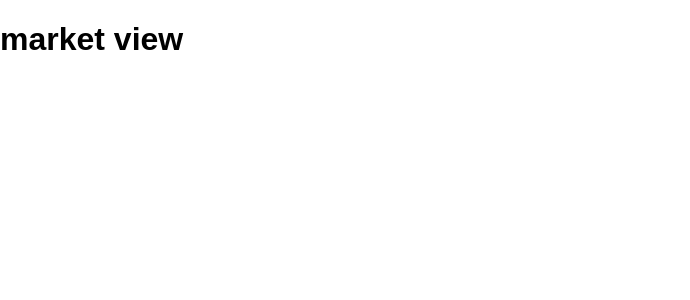
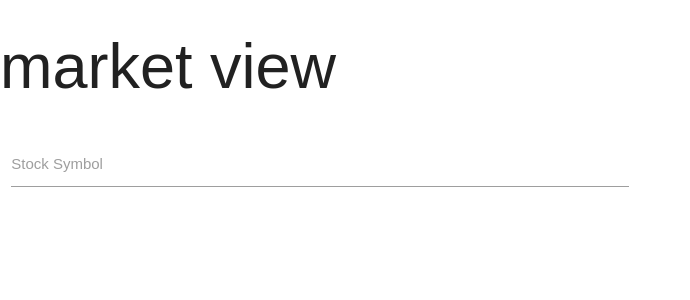
Before and after one commit to nathandpeterson/market-watch, a React (Create React App) app: page / in a window 1280 px wide. Shown: the top 300 px of the page, without its empty margins (0-690 px from the left). Built offline with nearby package versions, Linux system fonts and the light colour scheme.

Commit message:
add input form

```diff
--- a/public/index.html
+++ b/public/index.html
@@ -4,37 +4,18 @@
     <meta charset="utf-8">
     <meta name="viewport" content="width=device-width, initial-scale=1, shrink-to-fit=no">
     <meta name="theme-color" content="#000000">
-    <!--
-      manifest.json provides metadata used when your web app is added to the
-      homescreen on Android. See https://developers.google.com/web/fundamentals/engage-and-retain/web-app-manifest/
-    -->
     <link rel="manifest" href="%PUBLIC_URL%/manifest.json">
     <link rel="shortcut icon" href="%PUBLIC_URL%/favicon.ico">
-    <!--
-      Notice the use of %PUBLIC_URL% in the tags above.
-      It will be replaced with the URL of the `public` folder during the build.
-      Only files inside the `public` folder can be referenced from the HTML.
-
-      Unlike "/favicon.ico" or "favicon.ico", "%PUBLIC_URL%/favicon.ico" will
-      work correctly both with client-side routing and a non-root public URL.
-      Learn how to configure a non-root public URL by running `npm run build`.
-    -->
-    <title>React App</title>
+    <link href="https://fonts.googleapis.com/icon?family=Material+Icons" rel="stylesheet">
+    <link rel="stylesheet" href="https://cdnjs.cloudflare.com/ajax/libs/materialize/0.100.2/css/materialize.css">
+    <link rel="stylesheet" href="https://cdnjs.cloudflare.com/ajax/libs/animate.css/3.5.2/animate.css">
+    <link href="https://fonts.googleapis.com/css?family=Open+Sans:400,700" rel="stylesheet">
+    <script src="https://code.jquery.com/jquery-2.1.1.min.js"></script>
+    <script src="https://cdnjs.cloudflare.com/ajax/libs/materialize/0.100.2/js/materialize.min.js"></script>
+    <title>Market View</title>
   </head>
   <body>
-    <noscript>
-      You need to enable JavaScript to run this app.
-    </noscript>
     <div id="root"></div>
-    <!--
-      This HTML file is a template.
-      If you open it directly in the browser, you will see an empty page.
-
-      You can add webfonts, meta tags, or analytics to this file.
-      The build step will place the bundled scripts into the <body> tag.
-
-      To begin the development, run `npm start` or `yarn start`.
-      To create a production bundle, use `npm run build` or `yarn build`.
-    -->
+    </body>
   </body>
 </html>
--- a/src/App.js
+++ b/src/App.js
@@ -1,13 +1,15 @@
-import React, { Component } from 'react';
+import React, { Component } from 'react'
+import Input from './components/Input/Input'
 
 class App extends Component {
   render() {
     return (
       <div>
         <h1>market view</h1>
+        <Input />
       </div>
-    );
+    )
   }
 }
 
-export default App;
+export default App
--- /dev/null
+++ b/src/components/Input/Input.js
@@ -0,0 +1,38 @@
+import React, { Component } from 'react'
+
+class Input extends Component {
+
+    state = {input: ''}
+
+    handleText = (e) => {
+        e.preventDefault()
+        this.setState({input: e.target.value})
+    }
+
+    handleSubmit = (e) => {
+        e.preventDefault()
+        // send input to API
+        console.log(this.state.input)
+        this.setState({input:''})
+    }
+
+    render(){
+    return  <div className="row">
+                <div className="input-field col s6">
+                    <form onSubmit={this.handleSubmit}>
+                        <input  value={this.state.input}
+                                id="input"
+                                type="text"
+                                onChange={this.handleText}
+                                onSubmit={this.handleSubmit}
+                                className="validate" />
+                        <label  className="active"
+                                htmlFor="input">Stock Symbol
+                        </label>
+                    </form>
+                </div>
+            </div>
+    }
+}
+
+export default Input
```
Also changed, not shown: src/index.css (line endings or trailing spaces).
